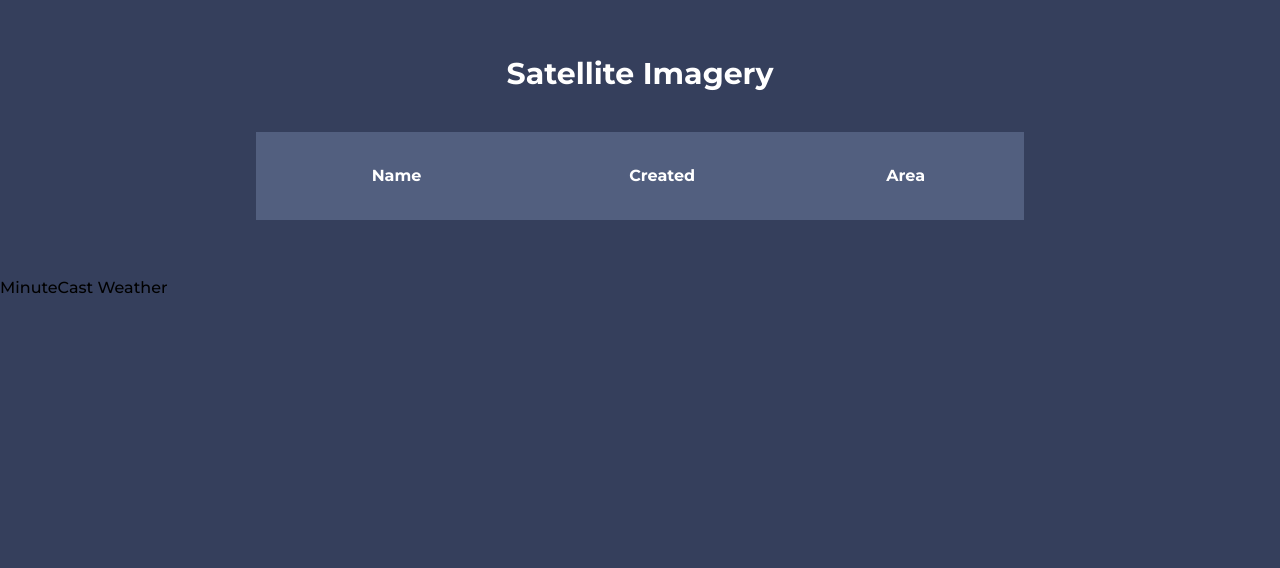
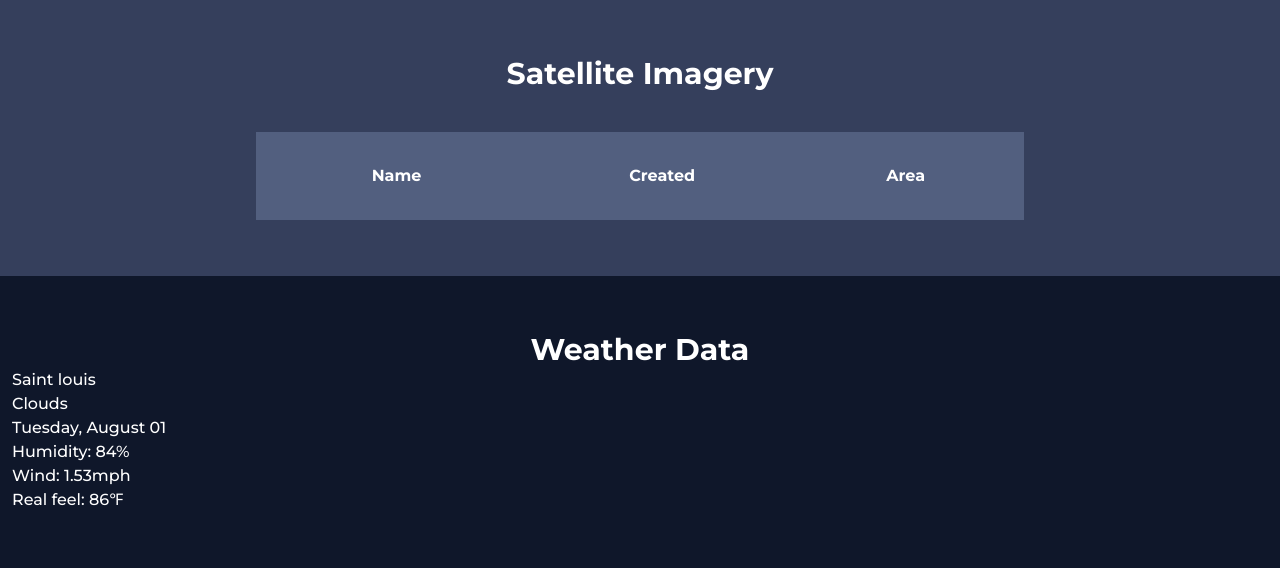
Before and after one commit to amattock/Agronomix, a plain HTML site: page index.html in a window 1280 px wide. Shown: the part 800-1368 px from the top of the page. Before the commit the page ends 1100 px from the top, so only its background shows below. Drawn offline with nearby package versions, Linux system fonts and the light colour scheme; no server answers.

Commit message:
Adding the weather data template

```diff
--- a/index.html
+++ b/index.html
@@ -93,7 +93,19 @@
         </section>
 
         <!-- Weather for current location -->
-        <section class="weather-container" id="earthForecast">MinuteCast Weather</section>
+        <section class="bg-slate-900 px-3 py-14 weather-container" id="weatherData">
+            <h2 class="lg:text-3xl sm:text-2xl font-bold text-white text-center">Weather Data</h2>
+            <div class="weather-box">
+                <div class="weather-location">Saint louis</div>
+                <div class="current-weather">Clouds</div>
+                <div class="today-date">Tuesday, August 01</div>
+            </div>
+            <div class="weather-contents">
+                <p>Humidity: 84%</p>
+                <p>Wind: 1.53mph</p>
+                <p>Real feel: 86℉</p>
+            </div>
+        </section>
     </div>
 
 
--- a/style.css
+++ b/style.css
@@ -122,6 +122,12 @@ tr:last-child {
     width: calc(100% / 4);
 }
 
+/* weather-data */
+.weather-box > *,
+.weather-contents > * {
+    color: #ffffff;
+}
+
 @media screen and (max-width: 360px){
     .lists-container {
         overflow: hidden;
```
Also changed, not shown: 2 other files.
